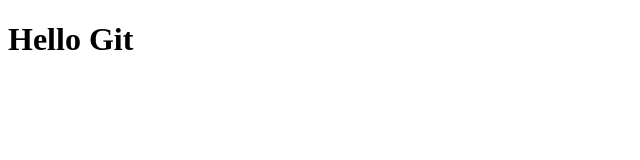
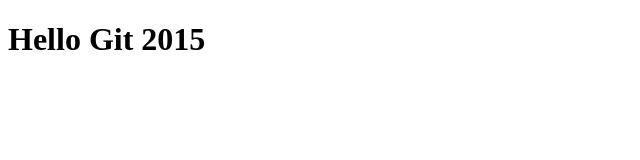
Before and after one commit to prasong/GitStart, a plain HTML site: page index.html in a window 1280 px wide. Shown: the whole page, without its empty margins (0-640 px from the left). Drawn offline with Linux system fonts and the light colour scheme.

Commit message:
Update index.html

```diff
--- a/index.html
+++ b/index.html
@@ -5,6 +5,6 @@
     <title>Introduction to Git and GitHub</title>
 </head>
 <body>
-    <h1>Hello Git</h1>
+    <h1>Hello Git 2015</h1>
 </body>
 </html>
```
